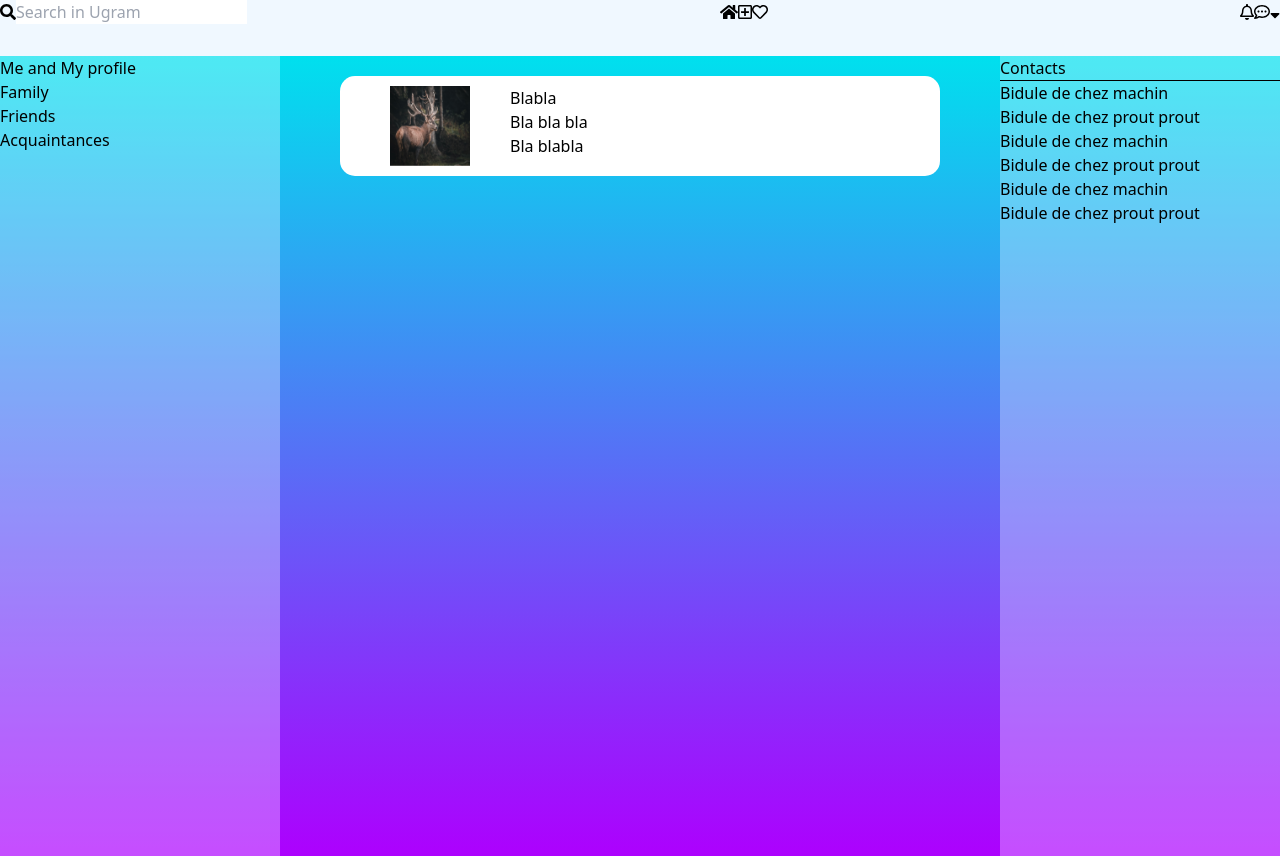
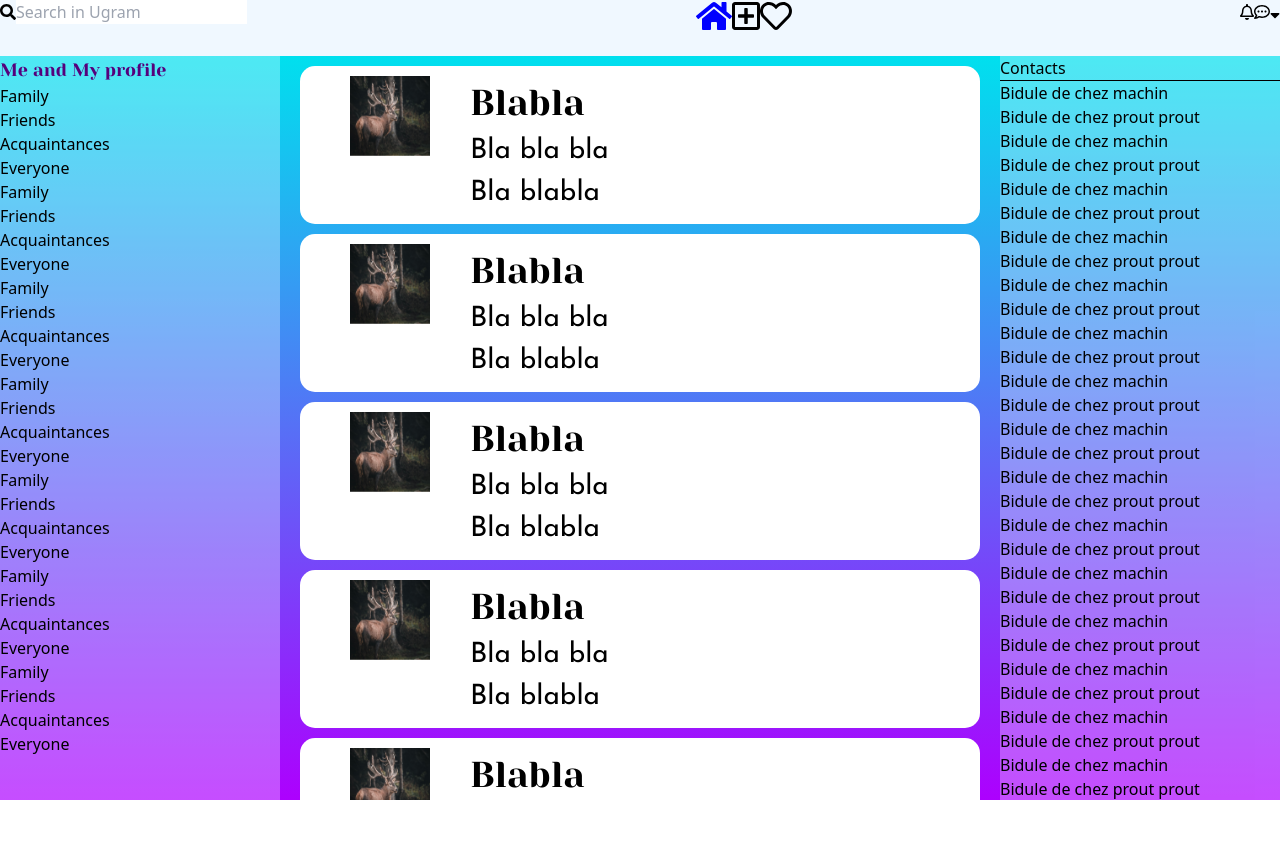
Before and after one commit to nokkkkkk/ts-react-eslint-tailwind-starter, a React (Create React App) app: page / in a window 1280 px wide. After the commit the page ends 800 px from the top, so only its background shows below. Built offline with nearby package versions, Linux system fonts and the light colour scheme.

Commit message:
Poursuite de la réalisation du layout + paramétrage tailwind

```diff
--- a/src/App.css
+++ b/src/App.css
@@ -15,8 +15,7 @@
   flex-direction: row;
   justify-content: space-between;
   height: 100%;
-  /*font-size: calc(10px + 2vmin);
-  color: white;*/
+  width:100%;
 }
 
 .App-link {
@@ -27,6 +26,7 @@
   background: rgba(255, 255, 255, 0.3);
   width: 280px;
   flex-shrink: 0;
+  overflow: auto;
 
 }
 
@@ -34,12 +34,16 @@
   background: rgba(255, 255, 255, 0.3);
   width: 280px;
   flex-shrink: 0;
+  overflow: auto;
 }
 
-.container {
+.main-content {
   height: 100%;
   width: 100%;
-  display: contents;
+  display: flex;
+  overflow: hidden;
+  will-change: overflow;
+  padding-top: 56px;
 }
 
 .post {
@@ -48,8 +52,25 @@
   display: flex;
   flex-direction: row;
   margin-top: 20px;
-  width: 600px;
   padding: 10px;
+  margin: 10px;
+}
+
+.post-content h2 {
+  font-family: 'Yeseva One';
+  font-size: 36px;
+}
+
+.post-content p {
+  font-family: 'Josefin Sans';
+  font-size: 28px;
+}
+
+.post-list {
+  margin-left: 10px;
+  margin-right: 10px;
+  width: -webkit-fill-available;
+  overflow: auto;
 }
 
 @keyframes App-logo-spin {
--- a/src/App.tsx
+++ b/src/App.tsx
@@ -13,7 +13,7 @@ const App: React.FC = () => {
   return (
     <Router>
       <TopBar />
-      <div className="container">
+      <div className="main-content">
         <div className="App-body">
           <GroupList />
           <Routes>
--- a/src/components/ContactList.tsx
+++ b/src/components/ContactList.tsx
@@ -11,6 +11,72 @@ const ContactList: React.FC = () => {
       <div>Bidule de chez prout prout</div>
       <div>Bidule de chez machin</div>
       <div>Bidule de chez prout prout</div>
+      <div>Bidule de chez machin</div>
+      <div>Bidule de chez prout prout</div>
+      <div>Bidule de chez machin</div>
+      <div>Bidule de chez prout prout</div>
+      <div>Bidule de chez machin</div>
+      <div>Bidule de chez prout prout</div>
+      <div>Bidule de chez machin</div>
+      <div>Bidule de chez prout prout</div>
+      <div>Bidule de chez machin</div>
+      <div>Bidule de chez prout prout</div>
+      <div>Bidule de chez machin</div>
+      <div>Bidule de chez prout prout</div>
+      <div>Bidule de chez machin</div>
+      <div>Bidule de chez prout prout</div>
+      <div>Bidule de chez machin</div>
+      <div>Bidule de chez prout prout</div>
+      <div>Bidule de chez machin</div>
+      <div>Bidule de chez prout prout</div>
+      <div>Bidule de chez machin</div>
+      <div>Bidule de chez prout prout</div>
+      <div>Bidule de chez machin</div>
+      <div>Bidule de chez prout prout</div>
+      <div>Bidule de chez machin</div>
+      <div>Bidule de chez prout prout</div>
+      <div>Bidule de chez machin</div>
+      <div>Bidule de chez prout prout</div>
+      <div>Bidule de chez machin</div>
+      <div>Bidule de chez prout prout</div>
+      <div>Bidule de chez machin</div>
+      <div>Bidule de chez prout prout</div>
+      <div>Bidule de chez machin</div>
+      <div>Bidule de chez prout prout</div>
+      <div>Bidule de chez machin</div>
+      <div>Bidule de chez prout prout</div>
+      <div>Bidule de chez machin</div>
+      <div>Bidule de chez prout prout</div>
+      <div>Bidule de chez machin</div>
+      <div>Bidule de chez prout prout</div>
+      <div>Bidule de chez machin</div>
+      <div>Bidule de chez prout prout</div>
+      <div>Bidule de chez machin</div>
+      <div>Bidule de chez prout prout</div>
+      <div>Bidule de chez machin</div>
+      <div>Bidule de chez prout prout</div>
+      <div>Bidule de chez machin</div>
+      <div>Bidule de chez prout prout</div>
+      <div>Bidule de chez machin</div>
+      <div>Bidule de chez prout prout</div>
+      <div>Bidule de chez machin</div>
+      <div>Bidule de chez prout prout</div>
+      <div>Bidule de chez machin</div>
+      <div>Bidule de chez prout prout</div>
+      <div>Bidule de chez machin</div>
+      <div>Bidule de chez prout prout</div>
+      <div>Bidule de chez machin</div>
+      <div>Bidule de chez prout prout</div>
+      <div>Bidule de chez machin</div>
+      <div>Bidule de chez prout prout</div>
+      <div>Bidule de chez machin</div>
+      <div>Bidule de chez prout prout</div>
+      <div>Bidule de chez machin</div>
+      <div>Bidule de chez prout prout</div>
+      <div>Bidule de chez machin</div>
+      <div>Bidule de chez prout prout</div>
+      <div>Bidule de chez machin</div>
+      <div>Bidule de chez prout prout</div>
     </div>
   );
 };
--- a/src/components/GroupList.tsx
+++ b/src/components/GroupList.tsx
@@ -3,10 +3,37 @@ import React from "react";
 const GroupList: React.FC = () => {
   return (
     <div className="Group-list">
-      <div>Me and My profile</div>
+      <div className="text-sm md:text-lg font-yeseva text-electric-violet-900">
+        Me and My profile
+      </div>
       <div>Family</div>
       <div>Friends</div>
       <div>Acquaintances</div>
+      <div>Everyone</div>
+      <div>Family</div>
+      <div>Friends</div>
+      <div>Acquaintances</div>
+      <div>Everyone</div>
+      <div>Family</div>
+      <div>Friends</div>
+      <div>Acquaintances</div>
+      <div>Everyone</div>
+      <div>Family</div>
+      <div>Friends</div>
+      <div>Acquaintances</div>
+      <div>Everyone</div>
+      <div>Family</div>
+      <div>Friends</div>
+      <div>Acquaintances</div>
+      <div>Everyone</div>
+      <div>Family</div>
+      <div>Friends</div>
+      <div>Acquaintances</div>
+      <div>Everyone</div>
+      <div>Family</div>
+      <div>Friends</div>
+      <div>Acquaintances</div>
+      <div>Everyone</div>
     </div>
   );
 };
--- a/src/components/NavBar.tsx
+++ b/src/components/NavBar.tsx
@@ -8,12 +8,12 @@ const NavBar: React.FC = () => {
   return (
     <div>
       <Link to={"/"}>
-        <FontAwesomeIcon icon={faHome} />
+        <FontAwesomeIcon icon={faHome} size="2x" color="blue" />
       </Link>
       <Link to={"/about"}>
-        <FontAwesomeIcon icon={faPlusSquare} />
+        <FontAwesomeIcon icon={faPlusSquare} size="2x" />
       </Link>
-      <FontAwesomeIcon icon={faHeart} />
+      <FontAwesomeIcon icon={faHeart} size="2x" />
     </div>
   );
 };
--- a/src/index.css
+++ b/src/index.css
@@ -1,14 +1,20 @@
+@import url('https://fonts.googleapis.com/css2?family=Yeseva+One&family=Josefin+Sans');
+
 @tailwind base;
 @tailwind components;
 @tailwind utilities;
 
 html {
   height: 100%;
+  margin: 0;
+  padding: 0;
 }
 
 body {
   height: 100%;
   margin: 0;
+  padding: 0;
+  overflow: hidden;
   -webkit-font-smoothing: antialiased;
   -moz-osx-font-smoothing: grayscale;
 }
--- a/src/style/topbar.css
+++ b/src/style/topbar.css
@@ -5,4 +5,7 @@
   justify-content: space-between;
   height: 56px;
   background-color: aliceblue;
+  position: fixed;
+  top: 0;
+  width: 100%;
 }
--- a/src/views/Home.tsx
+++ b/src/views/Home.tsx
@@ -5,7 +5,13 @@ import PostList from "../components/PostList";
 
 const Home: React.FC = () => {
   return (
-    <div>
+    <div className="post-list">
+      <PostList />
+      <PostList />
+      <PostList />
+      <PostList />
+      <PostList />
+      <PostList />
       <PostList />
     </div>
   );
--- a/tailwind.config.js
+++ b/tailwind.config.js
@@ -27,7 +27,12 @@ module.exports = {
         900: "#006e75",
       },
     },
-    extend: {},
+    extend: {
+      fontFamily: {
+          yeseva: ['Yeseva One', 'serif'],
+          josefin: ['Josefin Sans', 'sans-serif']
+      },
+    },
   },
   plugins: [],
 };
```
